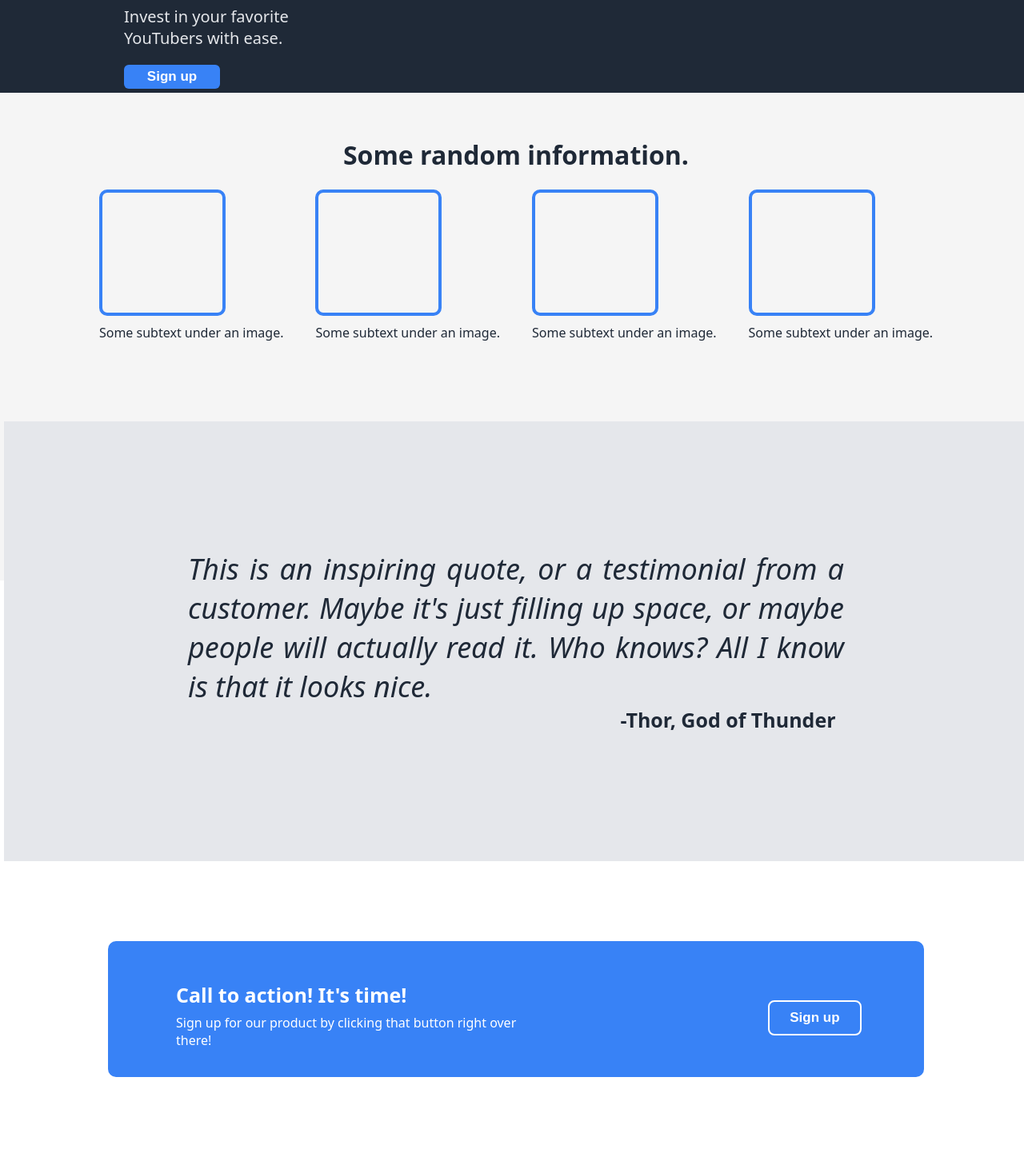
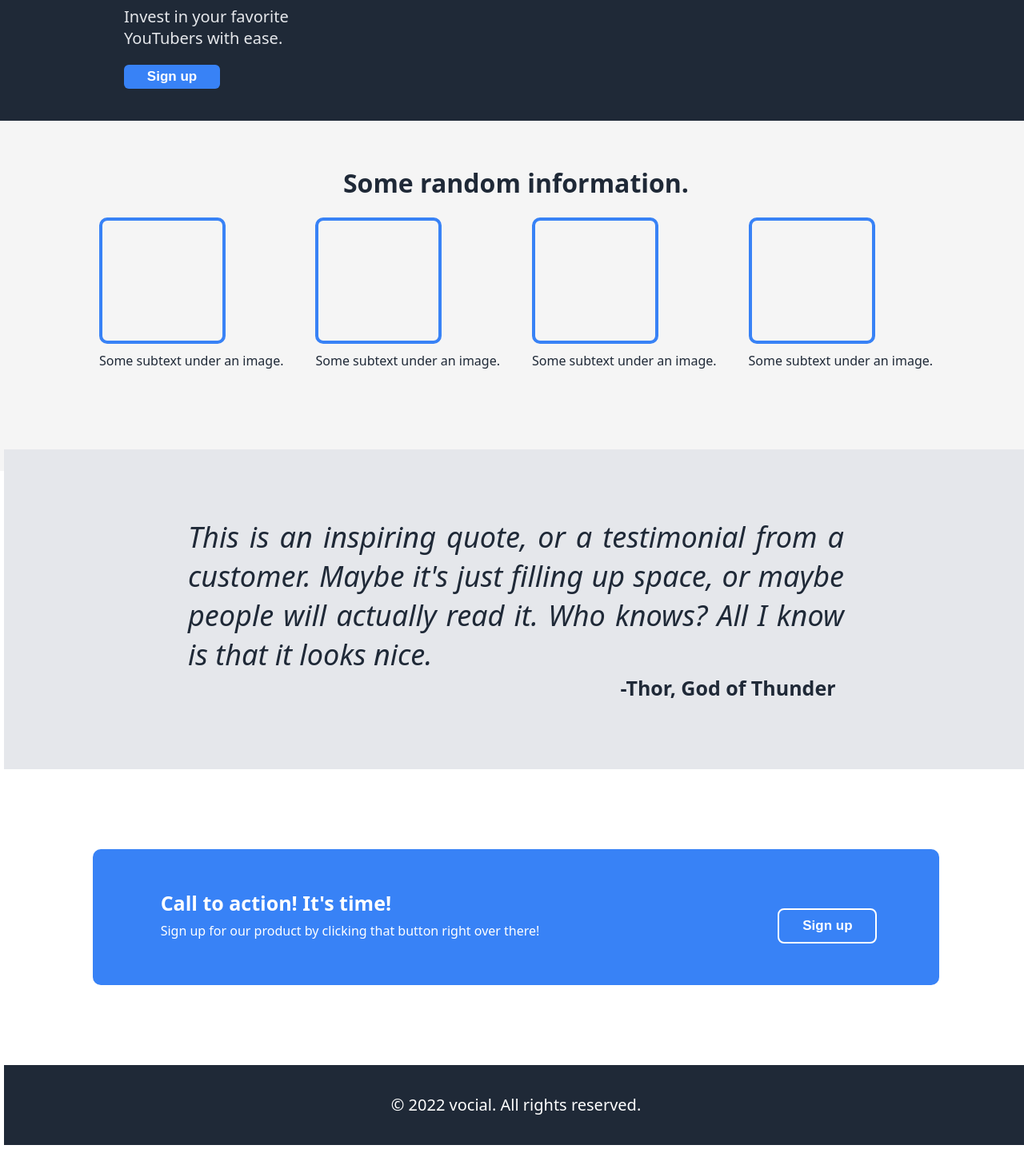
Before and after one commit to faariszh/vocial, a plain HTML site: page index.html in a window 1280 px wide. Shown: the part 565-2012 px from the top of the page at 80% size. Drawn offline with Linux system fonts and the light colour scheme.

Commit message:
Done, except page overflows to the right a bit. Not a huge deal.

```diff
--- a/index.html
+++ b/index.html
@@ -5,7 +5,7 @@
         <title>Vocial</title>
         <link rel="stylesheet" href="styles.css">
     </head>
-    <div id="wrapper">
+    <div>
     <body>
         <div class="header">
             <div class="header-left">
@@ -62,16 +62,13 @@
                     <div class="more-text">Sign up for our product by clicking that button right over there!</div>
                     <button class="call-button"><strong>Sign up</strong></button>
                 </div>
-
-
-
             </div>
-
         </div>
-
-
-
-
+        <div class="footer">
+            <div class="foot-text">
+                 &#xa9; 2022 vocial. All rights reserved.
+            </div>
+        </div>
         </div>
     </body>
     </div>
--- a/styles.css
+++ b/styles.css
@@ -1,18 +1,18 @@
-#wrapper{
-    margin-left: auto;
-    margin-right: auto;
 
+html, body{
+    margin: 0;
+    padding: 0;
 }
 
 body{
     font-family: system-ui, -apple-system, BlinkMacSystemFont, 'Segoe UI', Roboto, Oxygen, Ubuntu, Cantarell, 'Open Sans', 'Helvetica Neue', sans-serif;
-    margin: 0;
+
     display: flex;
 
 }
 
-/** header begins **/
-
+/** header **/
+/** header causes some overflow **/
 .header{
     background-color: #1f2937;
     height: fit-content;
@@ -20,7 +20,7 @@ body{
     display: flex;
     justify-content: space-between;
     padding: 5px;
-    flex-shrink: 0;
+    padding-bottom: 40px;
 
 }
 
@@ -105,11 +105,11 @@ button:hover {
     color: black;
 }
 
-/** middle begins **/
-
+/** middle **/
+/** middle causes some overflow **/
 .middle{
     background-color: whitesmoke;
-    height: 600px;
+    height: 428px;
     padding: 5px;
 }
 .middle-title{
@@ -150,11 +150,13 @@ button:hover {
     background-color: #E5E7EB;
     height: 400px;
     margin-top: 100px;
+
     display: flex;
     flex-direction: column;
     justify-content: center;
     align-items: center;
-    padding: 75px;
+    padding: 0px;
+
 }
 
 .quote-text{
@@ -174,7 +176,7 @@ button:hover {
     margin-left: 530px;
 }
 
-/** end begins **/
+/** end **/
 
 .end{
     display: flex;
@@ -186,7 +188,7 @@ button:hover {
     background-color: #3882f6;
     height: 150px;
     border-radius: 10px;
-    width: 1000px;
+    width: auto;
     padding: 10px;
 }
 
@@ -208,10 +210,6 @@ button:hover {
     gap: 300px;
     padding-left: 75px ;
 }
-
-
-
-
 
 .more-text{
     color: white;
@@ -243,3 +241,21 @@ button:hover {
     margin-top: -15px;
     margin-right: 70px;
 }
+
+/** footer **/
+
+.footer{
+    background-color: #1f2937;
+
+}
+
+
+
+.foot-text{
+color: white;
+height: 100px;
+display: flex;
+justify-content: center;
+align-items: center;
+font-size: 20px;
+}
```
